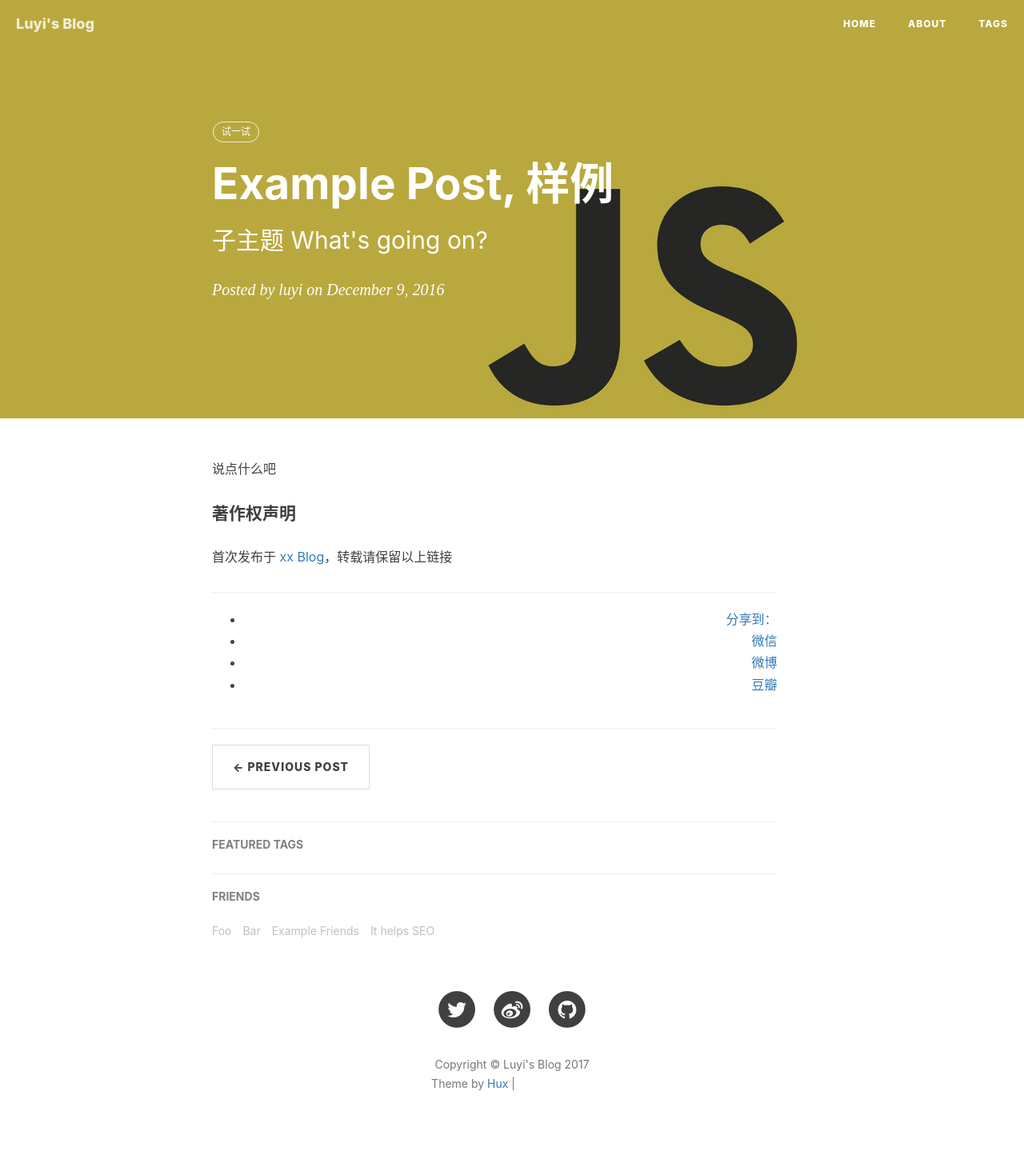
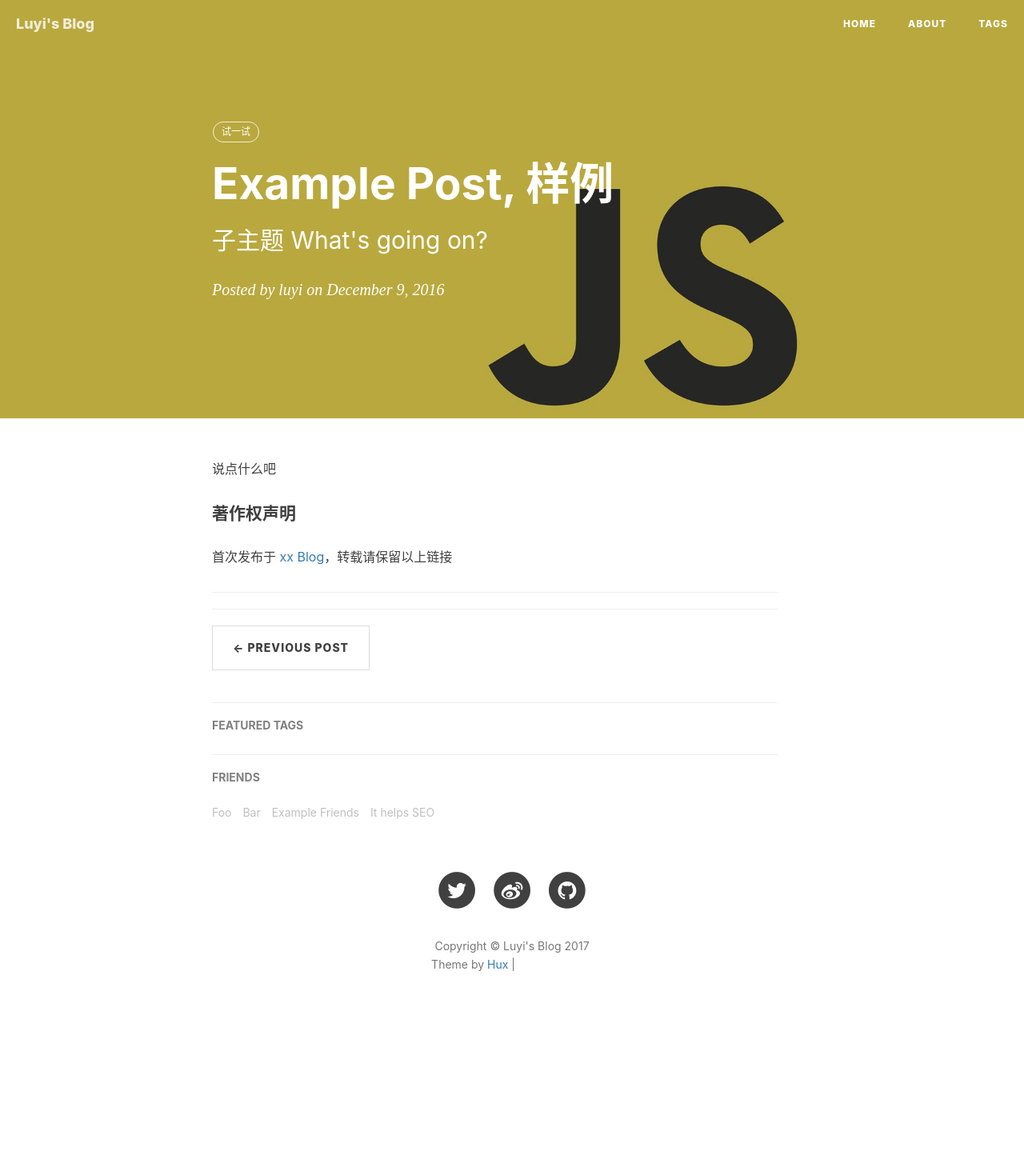
Before and after one commit to luyiisme/luyiisme.github.io, a Jekyll site: the page built from _posts/2016-12-09-demo.markdown, in a window 1280 px wide. Shown: the whole page at 80% size. Built offline with Jekyll 4.4.1, drawn with Linux system fonts in a browser that asks for light colours; nearby versions of some CDN libraries; comment, search, counter and statistics services are not loaded; after the commit the page ends 1310 px from its top, so only the background shows below that; grey boxes are pictures that could not be loaded.

Commit message:
edit site

```diff
--- a/_layouts/post.html
+++ b/_layouts/post.html
@@ -61,7 +61,7 @@ layout: default
                     data-url="{{site.url}}{{site.baseurl}}{{page.url}}"
                     data-images="{{ site.url }}{{site.baseurl}}/{% if page.header-img %}{{ page.header-img }}{% else %}{{ site.header-img }}{% endif %}"
                     data-content="{{ content | strip_html | truncate:80 }} | {{ site.SEOTitle }} " >
-                    <div class="ds-share-inline">
+                  <!--  <div class="ds-share-inline">
                       <ul  class="ds-share-icons-16">
                         <li data-toggle="ds-share-icons-more"><a class="ds-more" href="#">分享到：</a></li>
                         <li><a class="ds-wechat flat" href="javascript:void(0);" data-service="wechat">微信</a></li>
@@ -70,7 +70,7 @@ layout: default
                       </ul>
                       <div class="ds-share-icons-more">
                       </div>
-                    </div>
+                    </div>-->
                 <hr>
                 </div>
                 <!-- 多说 Share end-->
```
